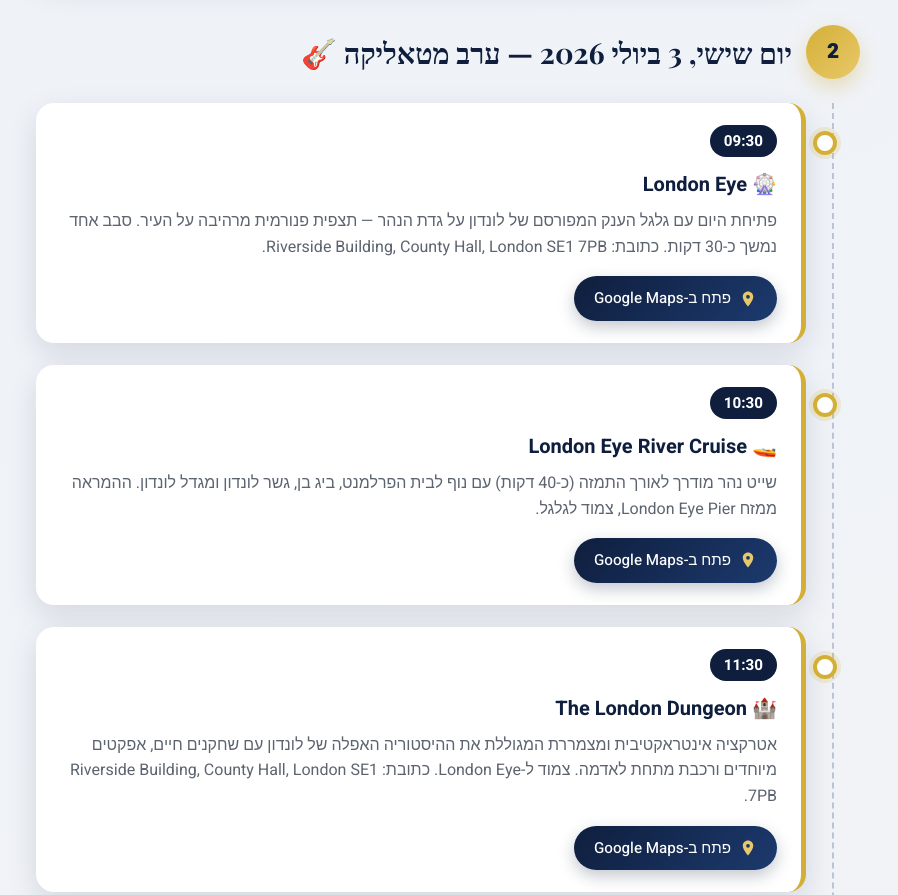
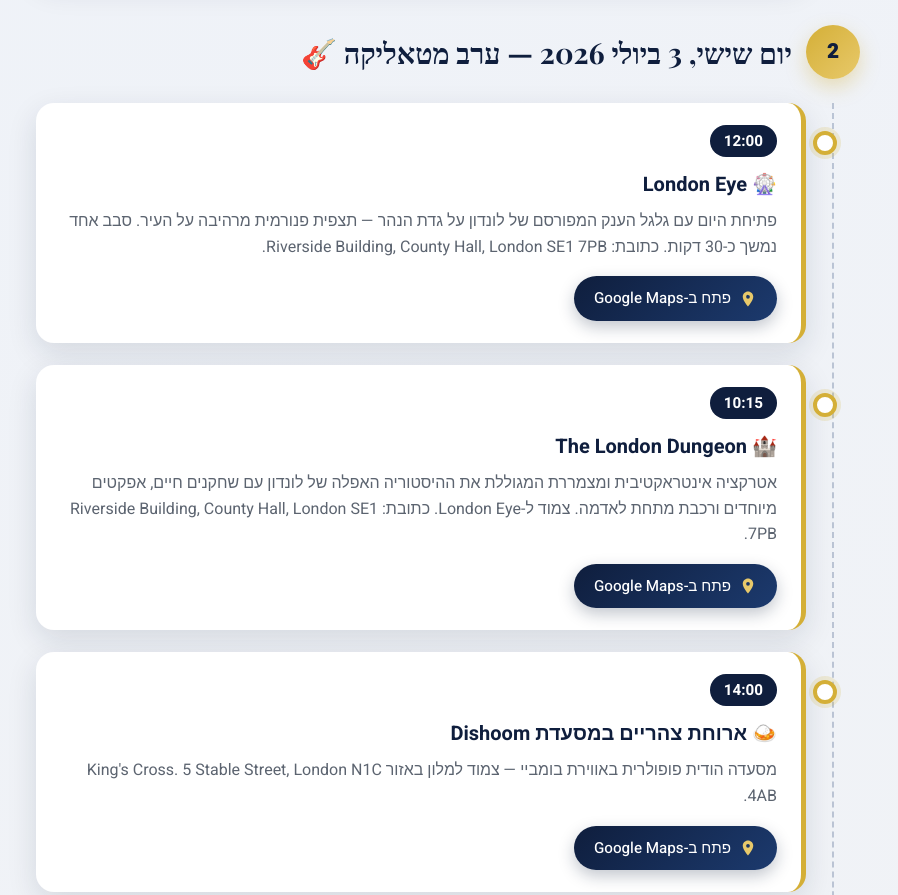
Before and after one commit to idosharan/berale, a plain HTML site: page index.html in a window 1280 px wide. Shown: the part 980-1875 px from the top of the page, without its empty margins (192-1090 px from the left). Drawn offline with nearby package versions, Linux system fonts and the light colour scheme.

Commit message:
Add files via upload

```diff
--- a/index.html
+++ b/index.html
@@ -462,7 +462,7 @@
             </div>
             <div class="timeline">
                 <article class="event">
-                    <span class="time">09:30</span>
+                    <span class="time">12:00</span>
                     <h3>🎡 London Eye</h3>
                     <p>פתיחת היום עם גלגל הענק המפורסם של לונדון על גדת הנהר — תצפית פנורמית מרהיבה על העיר. סבב אחד נמשך כ-30 דקות. כתובת: Riverside Building, County Hall, London SE1 7PB.</p>
                     <a class="map-btn" href="https://maps.google.com/?q=London+Eye,+Riverside+Building,+County+Hall,+London+SE1+7PB" target="_blank" rel="noopener">
@@ -471,16 +471,7 @@
                     </a>
                 </article>
                 <article class="event">
-                    <span class="time">10:30</span>
-                    <h3>🚤 London Eye River Cruise</h3>
-                    <p>שייט נהר מודרך לאורך התמזה (כ-40 דקות) עם נוף לבית הפרלמנט, ביג בן, גשר לונדון ומגדל לונדון. ההמראה ממזח London Eye Pier, צמוד לגלגל.</p>
-                    <a class="map-btn" href="https://maps.google.com/?q=London+Eye+Pier,+London+SE1+7PB" target="_blank" rel="noopener">
-                        <svg viewBox="0 0 24 24"><path d="M12 2C8.13 2 5 5.13 5 9c0 5.25 7 13 7 13s7-7.75 7-13c0-3.87-3.13-7-7-7zm0 9.5a2.5 2.5 0 110-5 2.5 2.5 0 010 5z"/></svg>
-                        פתח ב-Google Maps
-                    </a>
-                </article>
-                <article class="event">
-                    <span class="time">11:30</span>
+                    <span class="time">10:15</span>
                     <h3>🏰 The London Dungeon</h3>
                     <p>אטרקציה אינטראקטיבית ומצמררת המגוללת את ההיסטוריה האפלה של לונדון עם שחקנים חיים, אפקטים מיוחדים ורכבת מתחת לאדמה. צמוד ל-London Eye. כתובת: Riverside Building, County Hall, London SE1 7PB.</p>
                     <a class="map-btn" href="https://maps.google.com/?q=The+London+Dungeon,+County+Hall,+London+SE1+7PB" target="_blank" rel="noopener">
@@ -721,6 +712,15 @@
                 </article>
                 <article class="event">
                     <span class="time">2</span>
+                    <h3>🚤 London Eye River Cruise</h3>
+                    <p>שייט נהר מודרך לאורך התמזה (כ-40 דקות) עם נוף לבית הפרלמנט, ביג בן, גשר לונדון ומגדל לונדון. ההמראה ממזח London Eye Pier, צמוד לגלגל.</p>
+                    <a class="map-btn" href="https://maps.google.com/?q=London+Eye+Pier,+London+SE1+7PB" target="_blank" rel="noopener">
+                        <svg viewBox="0 0 24 24"><path d="M12 2C8.13 2 5 5.13 5 9c0 5.25 7 13 7 13s7-7.75 7-13c0-3.87-3.13-7-7-7zm0 9.5a2.5 2.5 0 110-5 2.5 2.5 0 010 5z"/></svg>
+                        פתח ב-Google Maps
+                    </a>
+                </article>
+                <article class="event">
+                    <span class="time">3</span>
                     <h3>🎸 Camden High St.</h3>
                     <p>רחוב תוסס וצבעוני בצפון לונדון, מלא בחנויות אופנה אלטרנטיבית, שווקים (Camden Market), אוכל רחוב מכל העולם ואווירת מוזיקה ופאנק. כתובת: Camden High St, London NW1.</p>
                     <a class="map-btn" href="https://maps.google.com/?q=Camden+High+Street,+London+NW1" target="_blank" rel="noopener">
```
